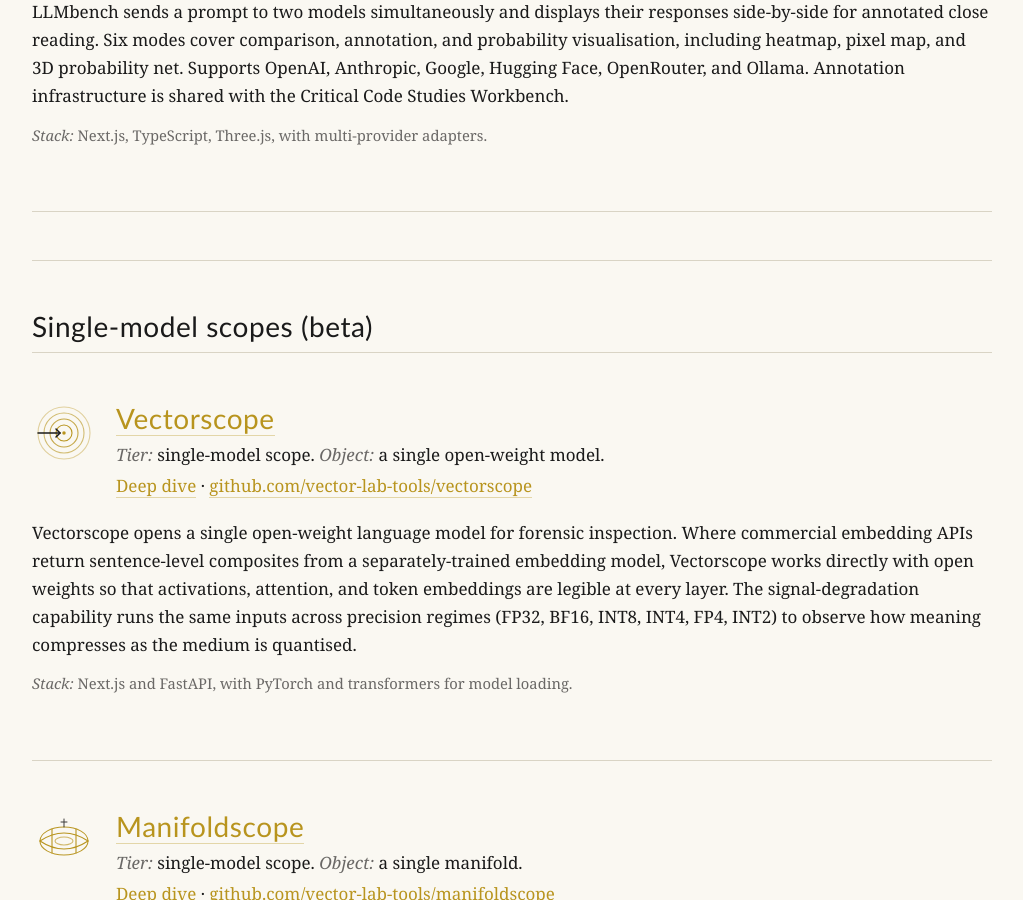
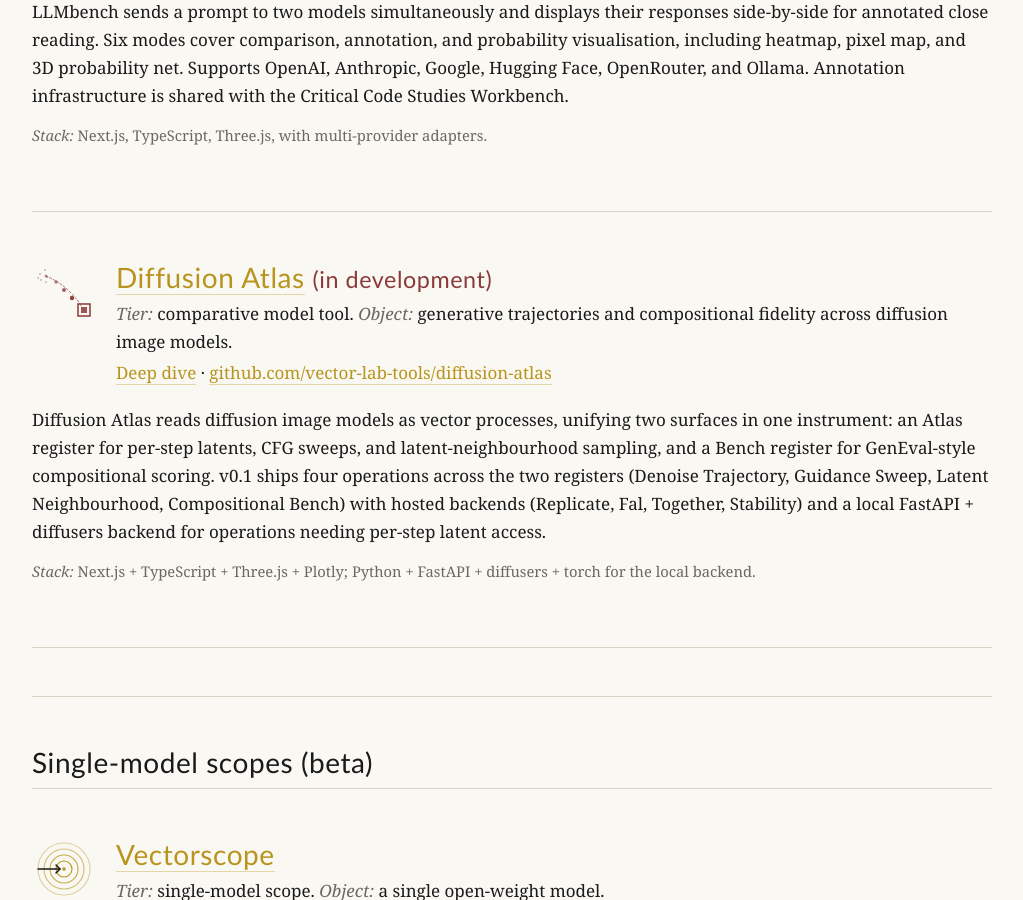
Before and after one commit to vector-lab-tools/vector-lab-tools.github.io, a Jekyll site: the page built from tools.md, in a window 1280 px wide and 900 px high, scrolled down 1007 px. Shown: the whole window, without its empty margins (128-1151 px from the left). Built offline with Jekyll 4.4.1, drawn with Linux system fonts in a browser that asks for light colours.

Commit message:
Add Diffusion Atlas as third comparative tool
- New deep-dive page at /tools/diffusion-atlas.html with the four v0.1
  operations across Atlas (Denoise Trajectory, Guidance Sweep, Latent
  Neighbourhood) and Bench (Compositional Bench) registers.
- Light and dark SVG icons (denoising trajectory: noise scatter -> step
  markers along curve -> coherent image rectangle).
- Landing page tool card and family Mermaid map updated; Manifold Atlas
  relabeled to 'between language models' to make modality explicit
  alongside the new 'between image models' Diffusion Atlas node.
- Tools overview gains a third Comparative entry with status flag
  (in development).

Supported-by: Claude

```diff
--- a/tools.md
+++ b/tools.md
@@ -42,6 +42,23 @@ Manifold Atlas compares multiple embedding models' output geometries on the same
 LLMbench sends a prompt to two models simultaneously and displays their responses side-by-side for annotated close reading. Six modes cover comparison, annotation, and probability visualisation, including heatmap, pixel map, and 3D probability net. Supports OpenAI, Anthropic, Google, Hugging Face, OpenRouter, and Ollama. Annotation infrastructure is shared with the Critical Code Studies Workbench.
 
 <p class="tool-meta"><em>Stack:</em> Next.js, TypeScript, Three.js, with multi-provider adapters.</p>
+
+</section>
+
+<section class="tool-entry comparative">
+
+<div class="tool-entry-head">
+<img src="/assets/images/tools/diffusion-atlas.svg" alt="" class="tool-icon-lg">
+<div>
+<h2><a href="/tools/diffusion-atlas.html">Diffusion Atlas</a> <small>(in development)</small></h2>
+<p class="object"><em>Tier:</em> comparative model tool. <em>Object:</em> generative trajectories and compositional fidelity across diffusion image models.</p>
+<p><a href="/tools/diffusion-atlas.html">Deep dive</a> · <a href="https://github.com/vector-lab-tools/diffusion-atlas">github.com/vector-lab-tools/diffusion-atlas</a></p>
+</div>
+</div>
+
+Diffusion Atlas reads diffusion image models as vector processes, unifying two surfaces in one instrument: an Atlas register for per-step latents, CFG sweeps, and latent-neighbourhood sampling, and a Bench register for GenEval-style compositional scoring. v0.1 ships four operations across the two registers (Denoise Trajectory, Guidance Sweep, Latent Neighbourhood, Compositional Bench) with hosted backends (Replicate, Fal, Together, Stability) and a local FastAPI + diffusers backend for operations needing per-step latent access.
+
+<p class="tool-meta"><em>Stack:</em> Next.js + TypeScript + Three.js + Plotly; Python + FastAPI + diffusers + torch for the local backend.</p>
 
 </section>
 
```
Also changed, not shown: index.md (+10 -2 lines), tools/diffusion-atlas.md (added, +64 -0 lines), assets/images/dark/tools/diffusion-atlas.svg (added), assets/images/tools/diffusion-atlas.svg (added).
